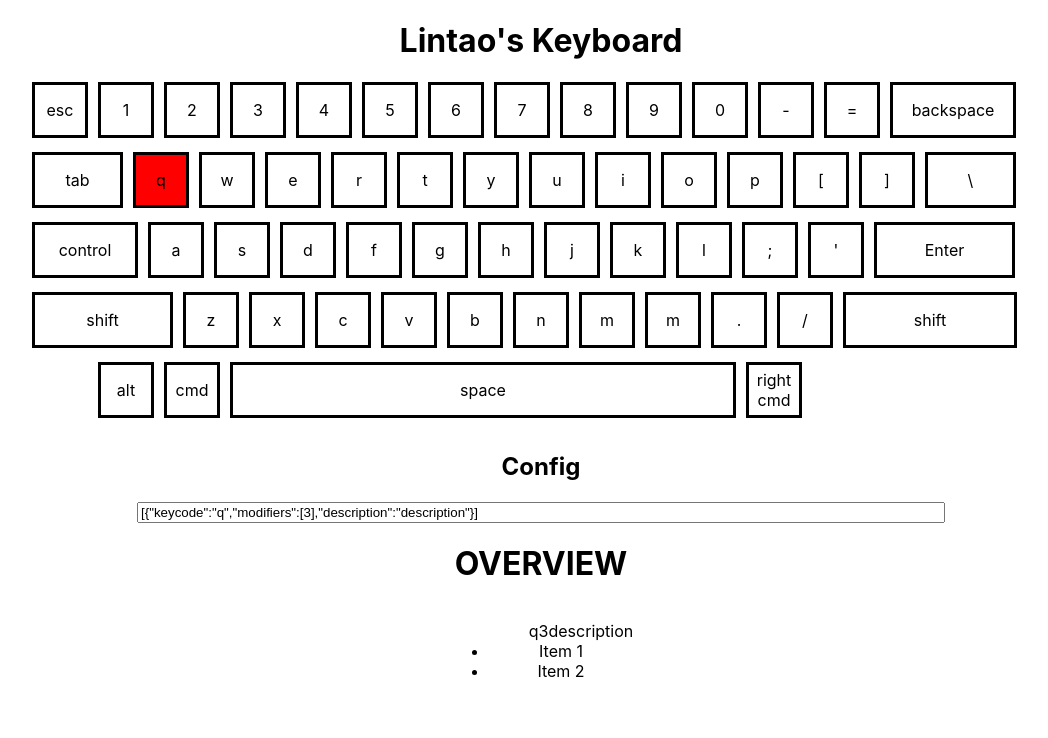
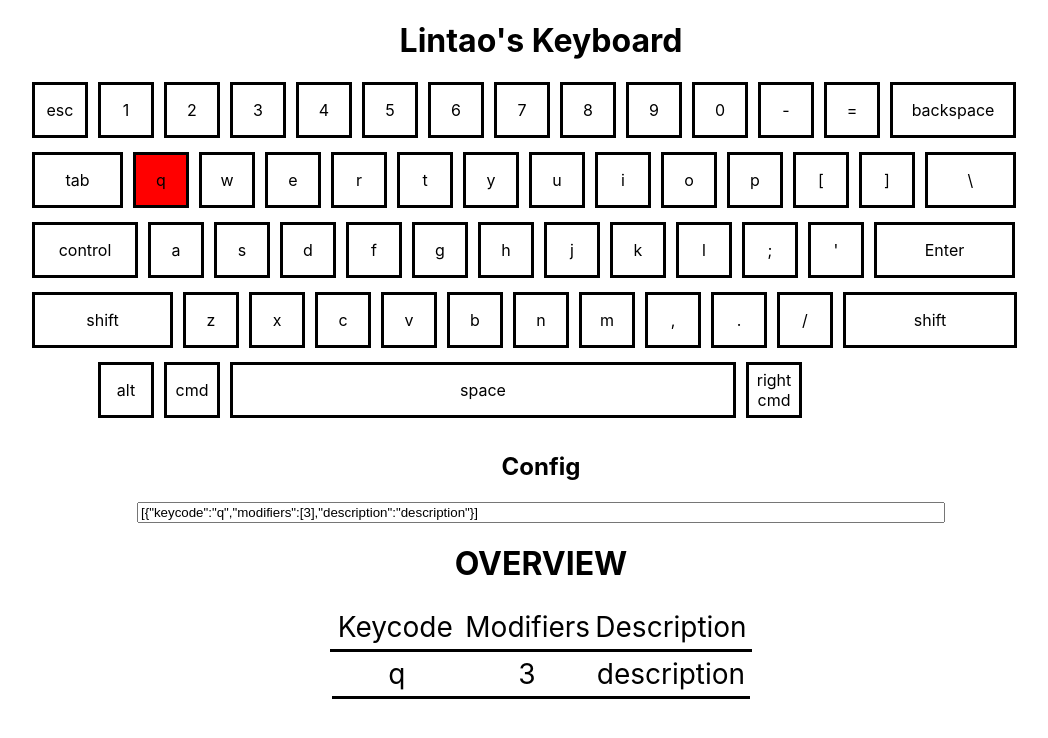
Before and after one commit to LintaoAmons/Keyboard, a React (Create React App) app: page / in a window 1280 px wide. Shown: the top 738 px of the page, without its empty margins (99-1147 px from the left). Built offline with nearby package versions, Linux system fonts and the light colour scheme.

Commit message:
Overview style impl

```diff
--- a/src/core/KeyMapOverview/KeyMapOverview.module.scss
+++ b/src/core/KeyMapOverview/KeyMapOverview.module.scss
@@ -1,9 +1,39 @@
 .container {
 	display: flex;
 	flex-direction: column;
-	align-items: flex-start;
+	//align-items: flex-start;
+	width: 1028px;
+	justify-content: flex-start;
 }
 
 .header {
 	align-self: center;
 }
+
+.itemsContainer {
+	width: 100%;
+	font-size: 28px;
+	display: flex;
+	flex-direction: column;
+	align-items: center;
+}
+
+.item {
+	display: flex;
+	border-bottom-color: black;
+	border-bottom-style: solid;
+}
+
+.keycode {
+	width: 120px;
+	margin: 5px;
+}
+
+.modifiers {
+	width: 120px;
+	margin: 5px;
+}
+
+.description {
+	margin: 5px;
+}
--- a/src/core/KeyMapOverview/KeyMapOverview.tsx
+++ b/src/core/KeyMapOverview/KeyMapOverview.tsx
@@ -9,34 +9,36 @@ interface KeyMapOverviewProps {
 const KeyMapOverview: React.FC<KeyMapOverviewProps> = (props) => {
 
     const renderConfigItem: (item: KeyMapItem) => JSX.Element = (item) => {
-        return (<div>
-            <span>{item.keycode}</span>
-            <span>{item.modifiers}</span>
-            <span>{item.description}</span>
-        </div>)
+        return (
+            <div className={styles.item}>
+                <span className={styles.keycode}>{item.keycode}</span>
+                <span className={styles.modifiers}>{item.modifiers}</span>
+                <span className={styles.description}>{item.description}</span>
+            </div>)
+    }
+
+    const renderConfigItemHeader: () => JSX.Element = () => {
+        return (
+            <div className={styles.item}>
+                <span className={styles.keycode}>Keycode</span>
+                <span className={styles.modifiers}>Modifiers</span>
+                <span className={styles.description}>Description</span>
+            </div>
+        )
     }
 
     const renderConfigItems: () => JSX.Element = () => {
         let items = Array.from(props.config.values())
         return (
-            <ul>
-                {
-                    items.map(ele => renderConfigItem(ele))
-                }
-            </ul>
-        )
-
+            <div className={styles.itemsContainer}>
+                {renderConfigItemHeader()}
+                {items.map(ele => renderConfigItem(ele))}
+            </div>)
     }
 
-    const items = Array.from(props.config.values())
     return <div className={styles.container}>
         <h1 className={styles.header}>OVERVIEW</h1>
-        <ul>
-            {renderConfigItems()}
-            <li>Item 1</li>
-            <li>Item 2</li>
-        </ul>
-
+        {renderConfigItems()}
     </div>
 }
 
--- a/src/core/Keyboard.tsx
+++ b/src/core/Keyboard.tsx
@@ -86,7 +86,7 @@ const Keyboard: React.FC<KeyboardProps> = (props) => {
                 <KeyWrapper keycode='b'/>
                 <KeyWrapper keycode='n'/>
                 <KeyWrapper keycode='m'/>
-                <KeyWrapper keycode='m'/>
+                <KeyWrapper keycode=','/>
                 <KeyWrapper keycode='.'/>
                 <KeyWrapper keycode='/'/>
                 <KeyWrapper keycode="shift" size={50}/>
```
